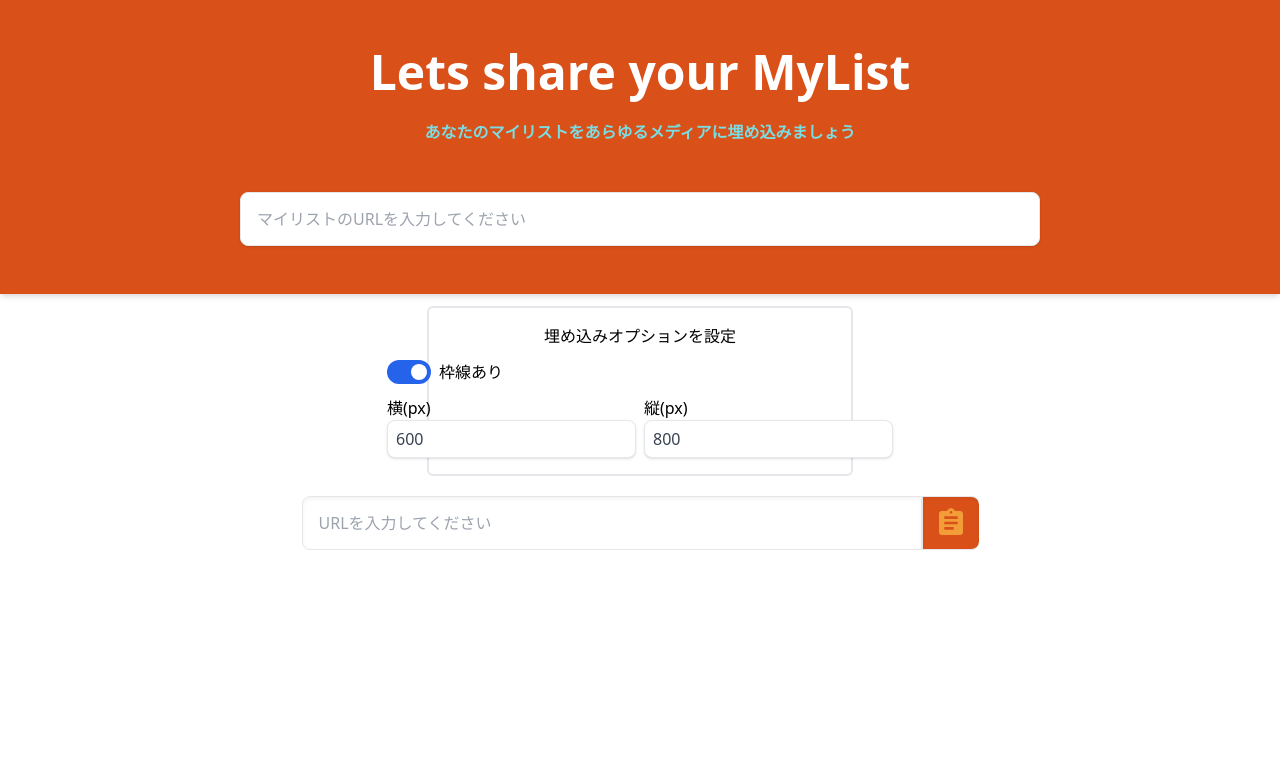
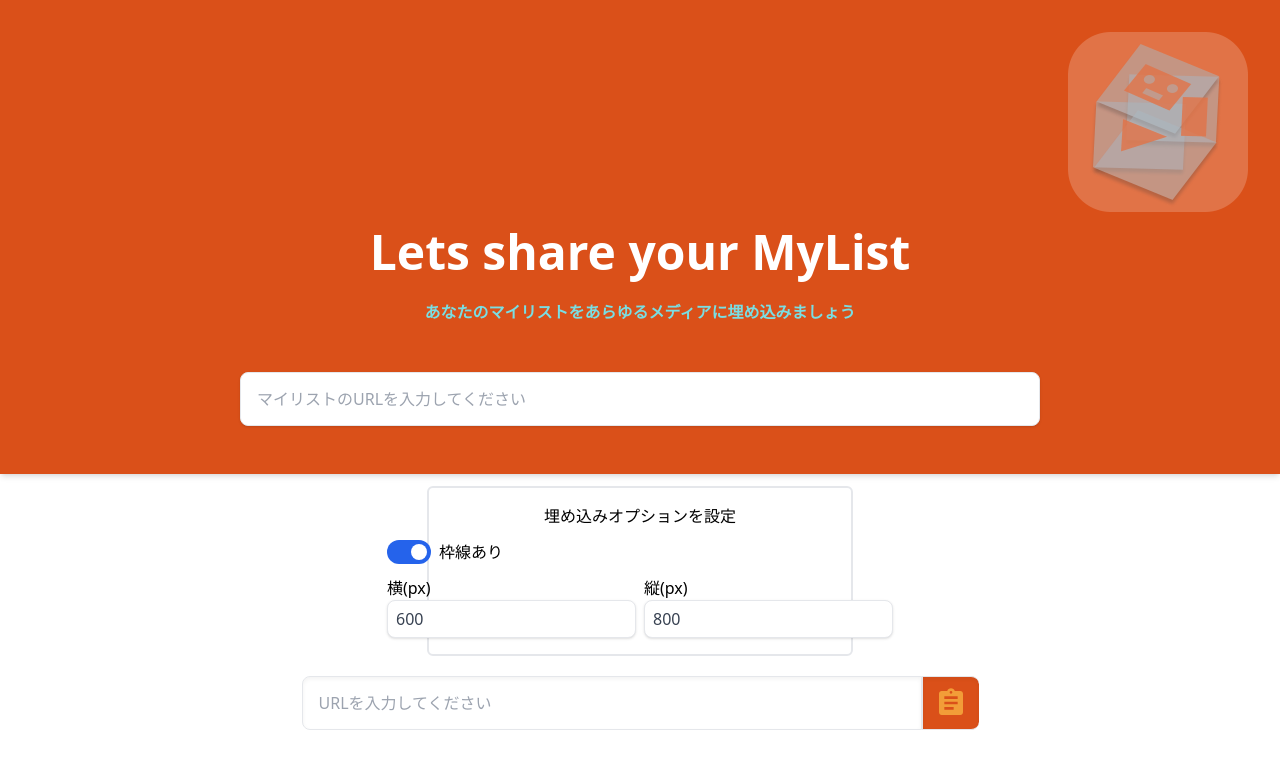
Before and after one commit to bana7-arumi/d-anime-mylist-frontend, a Next.js app: page / in a window 1280 px wide. Shown: the top 768 px of the page. Built offline with nearby package versions, Linux system fonts and the light colour scheme; no server answers.

Commit message:
Fix LogoIcon Image

```diff
--- a/src/components/Header.jsx
+++ b/src/components/Header.jsx
@@ -1,11 +1,16 @@
-// import LogoIcon from "./LogoIcon";
+import Image from "next/image";
 
 export default function Header(props) {
   return (
     <div className="p-8 bg-primary-orange shadow-md">
       <div>
         <div className="flex justify-end">
-          {/* <LogoIcon width={180} height={180} /> */}
+          <Image
+            src="/images/LogoIcon.png"
+            width={180}
+            height={180}
+            alt="logo"
+          />
         </div>
         <div className="flex justify-center">
           <h1 className="my-4 mx-16 text-white text-5xl font-bold">
--- a/src/components/MyListAllHeader.jsx
+++ b/src/components/MyListAllHeader.jsx
@@ -1,14 +1,12 @@
-import Head from "next/head";
+import Link from "next/link";
 import Image from "next/image";
-import Link from "next/link";
-// import Logo from "./LogoIcon";
 
 export default function myListAllHeader() {
   return (
     <nav className="flex items-center justify-between flex-wrap bg-primary-orange p-6">
       <div className="flex items-center flex-shrink-0 text-white mr-6">
         <div className="mr-4">
-          {/* <Logo width={50} height={50} /> */}
+          <Image src="/images/LogoIcon.png" width={50} height={50} alt="logo" />
         </div>
         <span className="font-semibold text-xl tracking-tight">
           d anime MyList
```
Also changed, not shown: public/images/LogoIcon.png (added).
